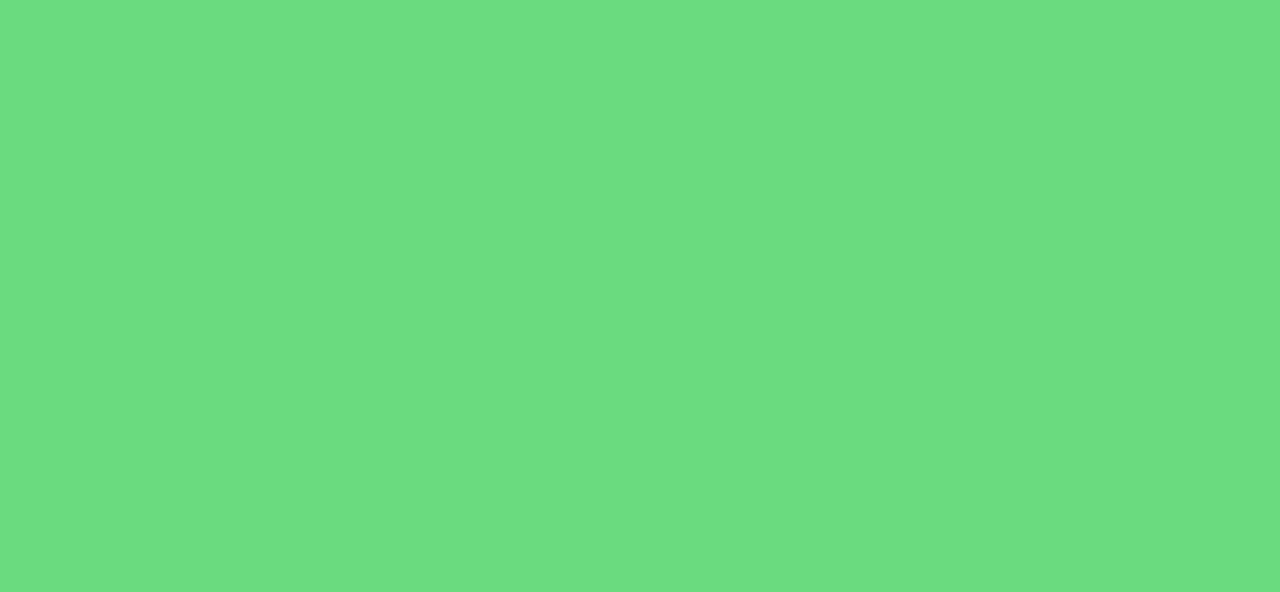
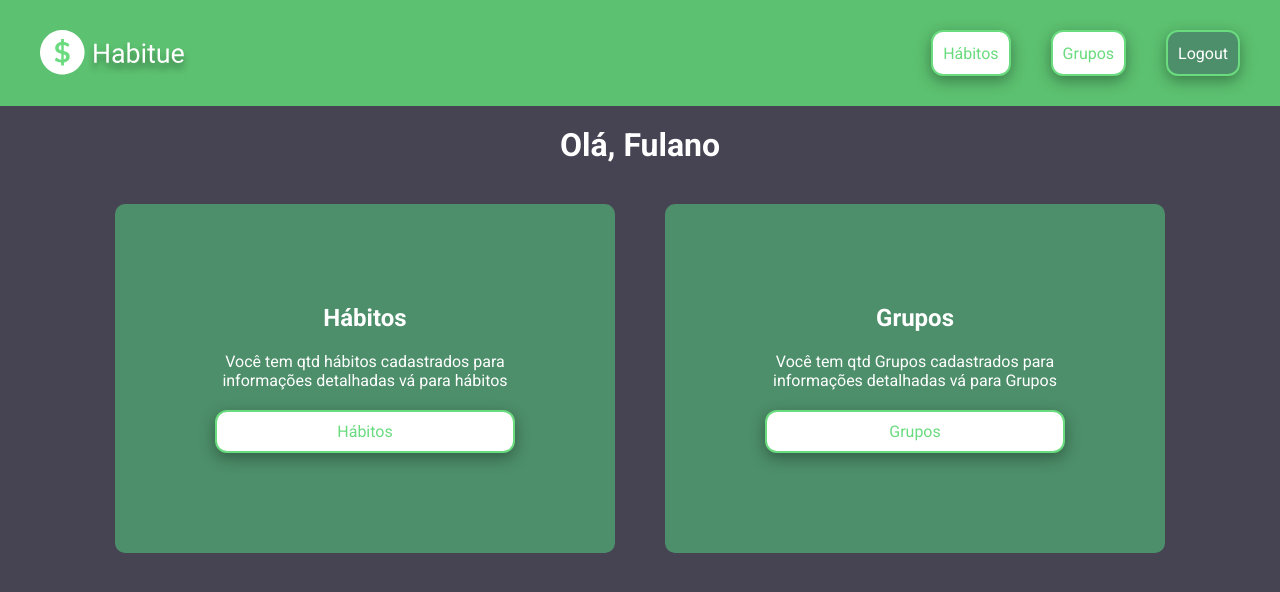
Before and after one commit to LucasRocha2308/Habitue, a React (Create React App) app: page /dashboard in a window 1280 px wide. Shown: the top 592 px of the page. Built offline with nearby package versions, Linux system fonts and the light colour scheme.

Commit message:
feat: tela dashboard pronta

```diff
--- /dev/null
+++ b/src/components/Card/index.js
@@ -0,0 +1,14 @@
+import { ButtonWhite } from "../Button/index";
+import { DivCard } from "./styles";
+
+const Card = ({ valueTitle, valueDescription, textButton }) => {
+  return (
+    <DivCard>
+      <h2>{valueTitle}</h2>
+      <p>{valueDescription}</p>
+      <ButtonWhite>{textButton}</ButtonWhite>
+    </DivCard>
+  );
+};
+
+export default Card;
--- /dev/null
+++ b/src/components/Card/styles.js
@@ -0,0 +1,17 @@
+import styled from "styled-components";
+
+export const DivCard = styled.div`
+  background-color: var(--dark-green);
+  display: flex;
+  flex-direction: column;
+  text-align: center;
+  width: 300px;
+  gap: 20px;
+  margin: 20px auto;
+  border-radius: 10px;
+  padding: 40px;
+  @media only screen and (min-width: 768px) {
+    width: 500px;
+    padding: 100px;
+  }
+`;
--- /dev/null
+++ b/src/components/HeaderPages/index.js
@@ -0,0 +1,23 @@
+import { Logo } from "../Header/styles";
+import logo from "../../images/logo.svg";
+import { ButtonGreen, ButtonWhite } from "../Button";
+import { DivHeaderPages } from "./styles";
+import MenuBurguer from "../MenuBurguer";
+
+const HeaderPages = () => {
+  return (
+    <DivHeaderPages>
+      <Logo src={logo} alt="logo-habitue" />
+      <div className="menu-burguer">
+        <MenuBurguer />
+      </div>
+      <div className="div-buttons">
+        <ButtonWhite>Hábitos</ButtonWhite>
+        <ButtonWhite>Grupos</ButtonWhite>
+        <ButtonGreen>Logout</ButtonGreen>
+      </div>
+    </DivHeaderPages>
+  );
+};
+
+export default HeaderPages;
--- /dev/null
+++ b/src/components/HeaderPages/styles.js
@@ -0,0 +1,22 @@
+import styled from "styled-components";
+
+export const DivHeaderPages = styled.div`
+  background-color: var(--green-header);
+  display: flex;
+  justify-content: space-between;
+  padding: 20px;
+  .div-buttons {
+    display: none;
+  }
+  @media only screen and (min-width: 768px) {
+    padding: 30px 40px;
+    .div-buttons {
+      display: block;
+      display: flex;
+      gap: 40px;
+    }
+    .menu-burguer {
+      display: none;
+    }
+  }
+`;
--- /dev/null
+++ b/src/components/MenuBurguer/index.js
@@ -0,0 +1,40 @@
+import React from "react";
+import Button from "@material-ui/core/Button";
+import Menu from "@material-ui/core/Menu";
+import MenuItem from "@material-ui/core/MenuItem";
+import menu from "../../images/menu-burguer.svg";
+
+export default function MenuBurguer() {
+  const [anchorEl, setAnchorEl] = React.useState(null);
+
+  const handleClick = (event) => {
+    setAnchorEl(event.currentTarget);
+  };
+
+  const handleClose = () => {
+    setAnchorEl(null);
+  };
+
+  return (
+    <div>
+      <Button
+        aria-controls="simple-menu"
+        aria-haspopup="true"
+        onClick={handleClick}
+      >
+        <img src={menu} alt="menu" />
+      </Button>
+      <Menu
+        id="simple-menu"
+        anchorEl={anchorEl}
+        keepMounted
+        open={Boolean(anchorEl)}
+        onClose={handleClose}
+      >
+        <MenuItem onClick={handleClose}>Hábitos</MenuItem>
+        <MenuItem onClick={handleClose}>Grupos</MenuItem>
+        <MenuItem onClick={handleClose}>Logout</MenuItem>
+      </Menu>
+    </div>
+  );
+}
--- a/src/pages/Dashboard/index.js
+++ b/src/pages/Dashboard/index.js
@@ -0,0 +1,27 @@
+import Card from "../../components/Card";
+import HeaderPages from "../../components/HeaderPages";
+import { DivCards, StyledH1, Bo } from "./styles";
+// import "./styles.css";
+
+const Dashboard = () => {
+  return (
+    <Bo>
+      <HeaderPages />
+      <StyledH1>Olá, Fulano</StyledH1>
+      <DivCards>
+        <Card
+          valueTitle="Hábitos"
+          valueDescription="Você tem qtd hábitos cadastrados para informações detalhadas vá para hábitos"
+          textButton="Hábitos"
+        />
+        <Card
+          valueTitle="Grupos"
+          valueDescription="Você tem qtd Grupos cadastrados para informações detalhadas vá para Grupos"
+          textButton="Grupos"
+        />
+      </DivCards>
+    </Bo>
+  );
+};
+
+export default Dashboard;
--- /dev/null
+++ b/src/pages/Dashboard/styles.js
@@ -0,0 +1,20 @@
+import styled from "styled-components";
+
+export const DivCards = styled.div`
+  display: flex;
+  flex-direction: column;
+  @media only screen and (min-width: 768px) {
+    flex-direction: row;
+    gap: 20px;
+    padding: 0 100px;
+    justify-content: center;
+  }
+`;
+export const Bo = styled.div`
+  background-color: var(--gray);
+  min-height: 100vh;
+`;
+export const StyledH1 = styled.h1`
+  text-align: center;
+  margin: 20px 0;
+`;
--- a/src/routes/index.js
+++ b/src/routes/index.js
@@ -1,15 +1,17 @@
 import { Switch, Route } from "react-router-dom";
+import Dashboard from "../pages/Dashboard";
 import Home from "../pages/Home";
 
 const Routes = () => {
   return (
     <Switch>
       <Route path="/" exact component={Home} />
+      <Route path="/dashboard" component={Dashboard} />
       {/*
       <Route path="/login" component={Login} />
       <Route path="/habit" component={Habit} />
       <Route path="/register" component={Register} />
-      <Route path="/dashboard" component={Dashboard} isPrivate /> */}
+      */}
     </Switch>
   );
 };
```
Also changed, not shown: src/images/menu-burguer.svg (added).
